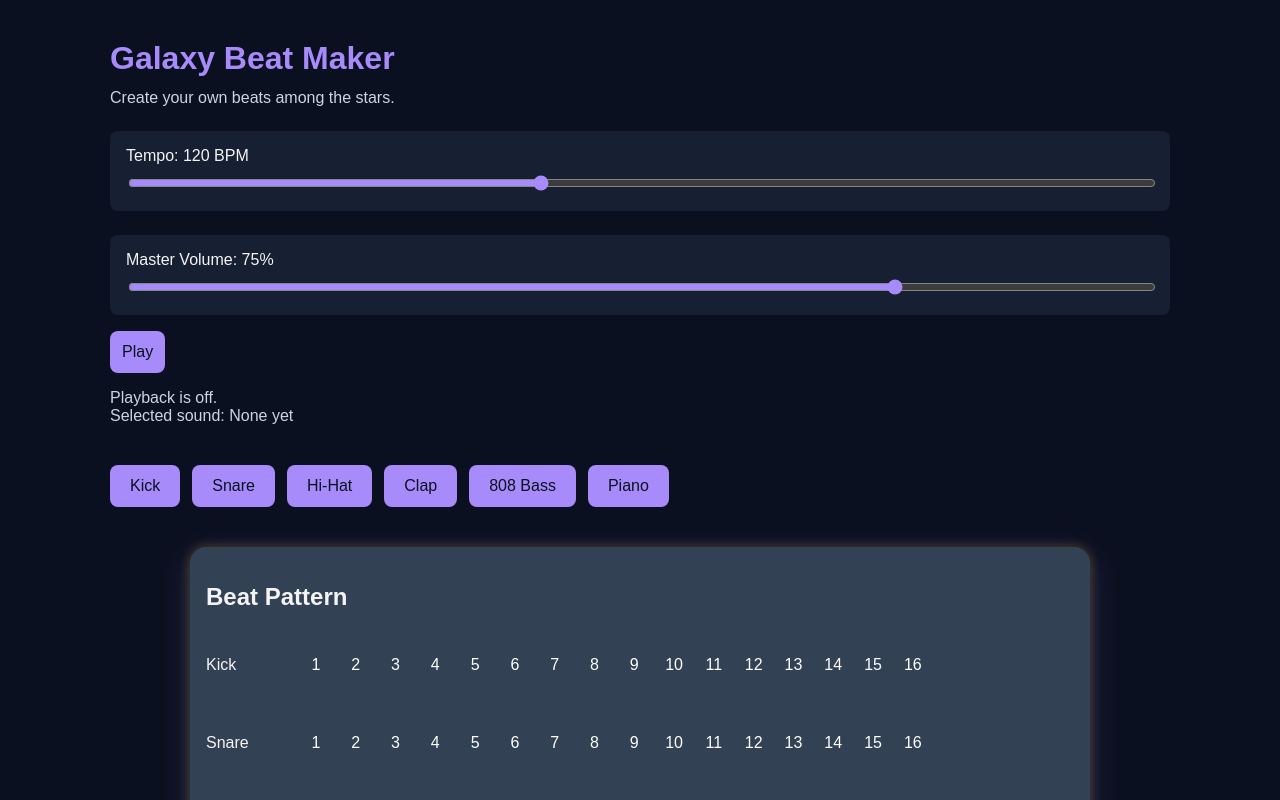
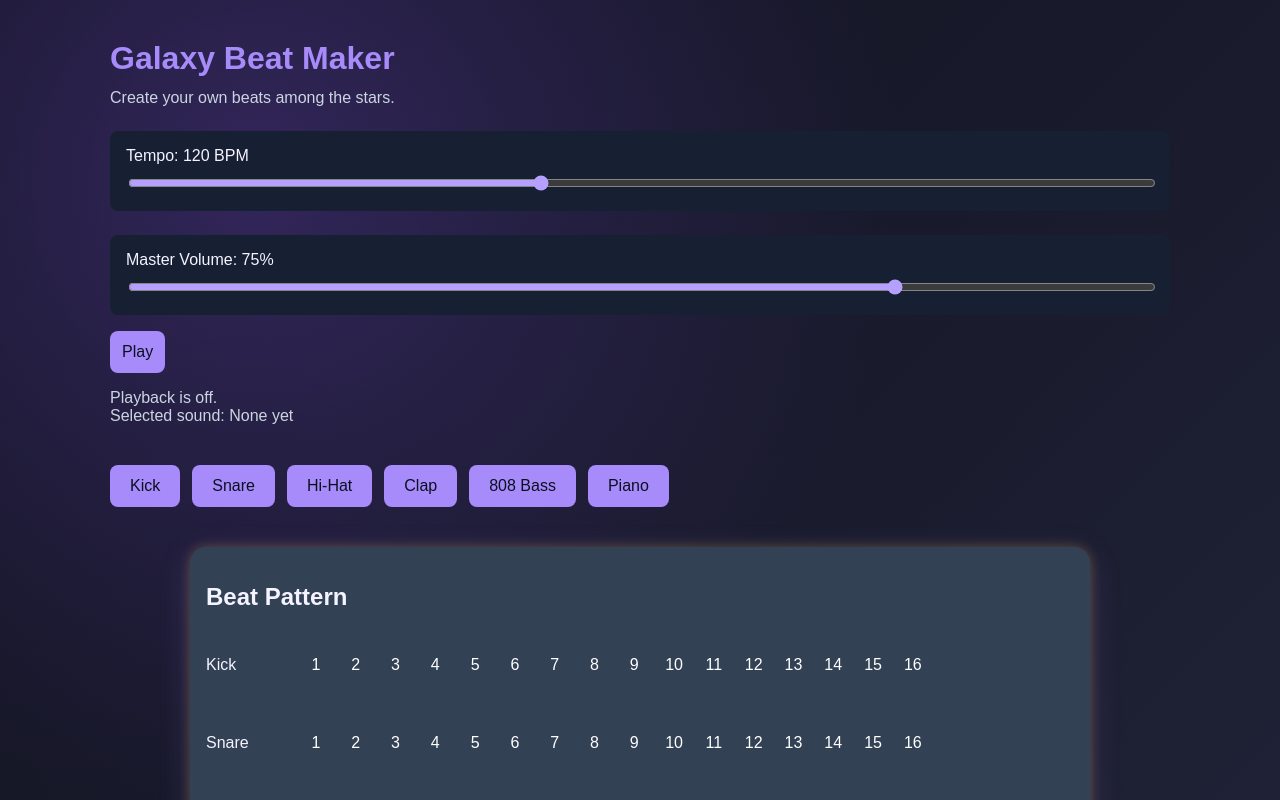
Before and after one commit to clydeezy1/galaxy-beat-maker, a React (Vite) app: page / in a window 1280 px wide. Shown: the top 800 px of the page. Built offline with nearby package versions, Linux system fonts and the light colour scheme.

Commit message:
wrap up css and styling

```diff
--- a/src/App.css
+++ b/src/App.css
@@ -153,3 +153,33 @@ box-shadow:
   min-width: 508px;
   /* Ensure the grid doesn't shrink too much */
 }
+/* Quick presentation polish */
+
+body {
+  background:
+    radial-gradient(
+      circle at 20% 15%,
+      #32265a 0%,
+      transparent 45%
+    ),
+    linear-gradient(135deg, #10111e, #22243a);
+  color: #f5f3ff;
+}
+
+button {
+  transition: transform 0.15s ease,
+              box-shadow 0.15s ease;
+}
+
+button:hover {
+  transform: translateY(-2px);
+  box-shadow: 0 5px 16px rgba(170, 145, 255, 0.25);
+}
+
+button:active {
+  transform: scale(0.97);
+}
+
+input[type="range"] {
+  accent-color: #b6a0ff;
+}
```
